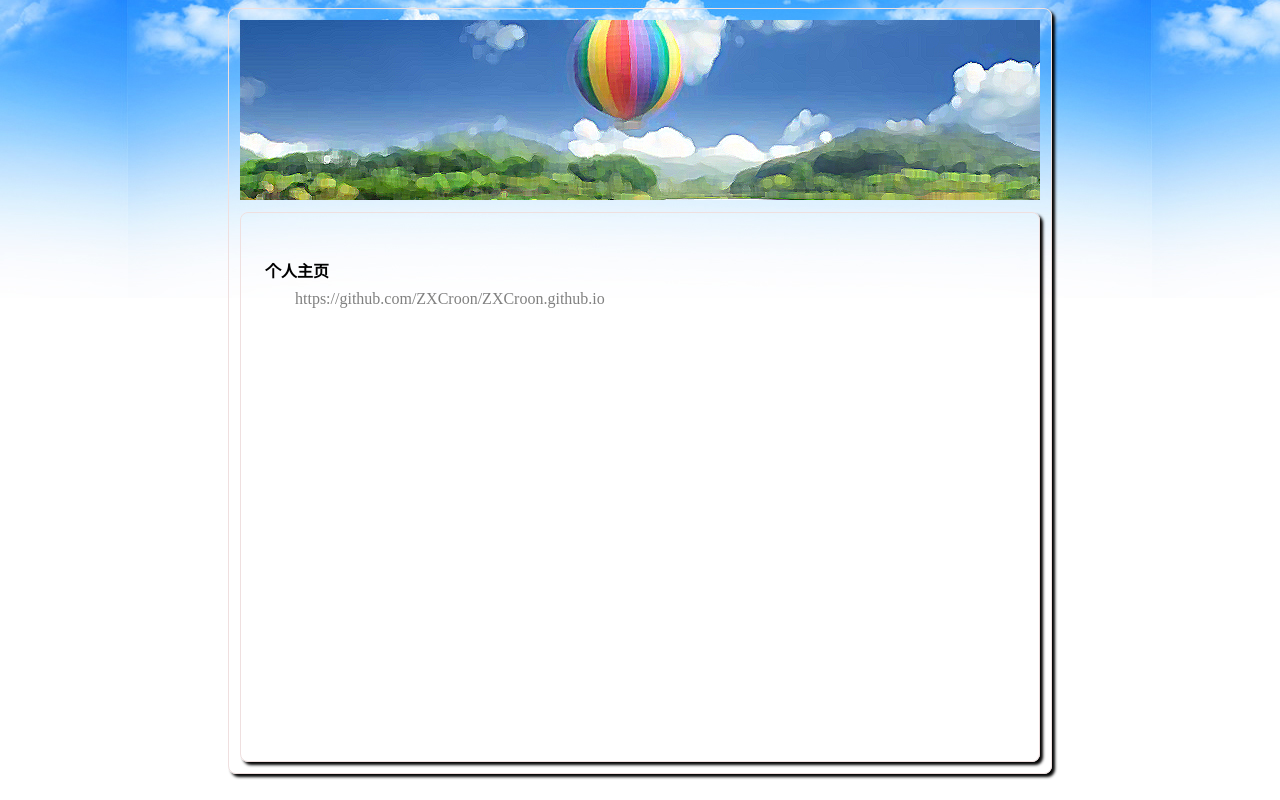
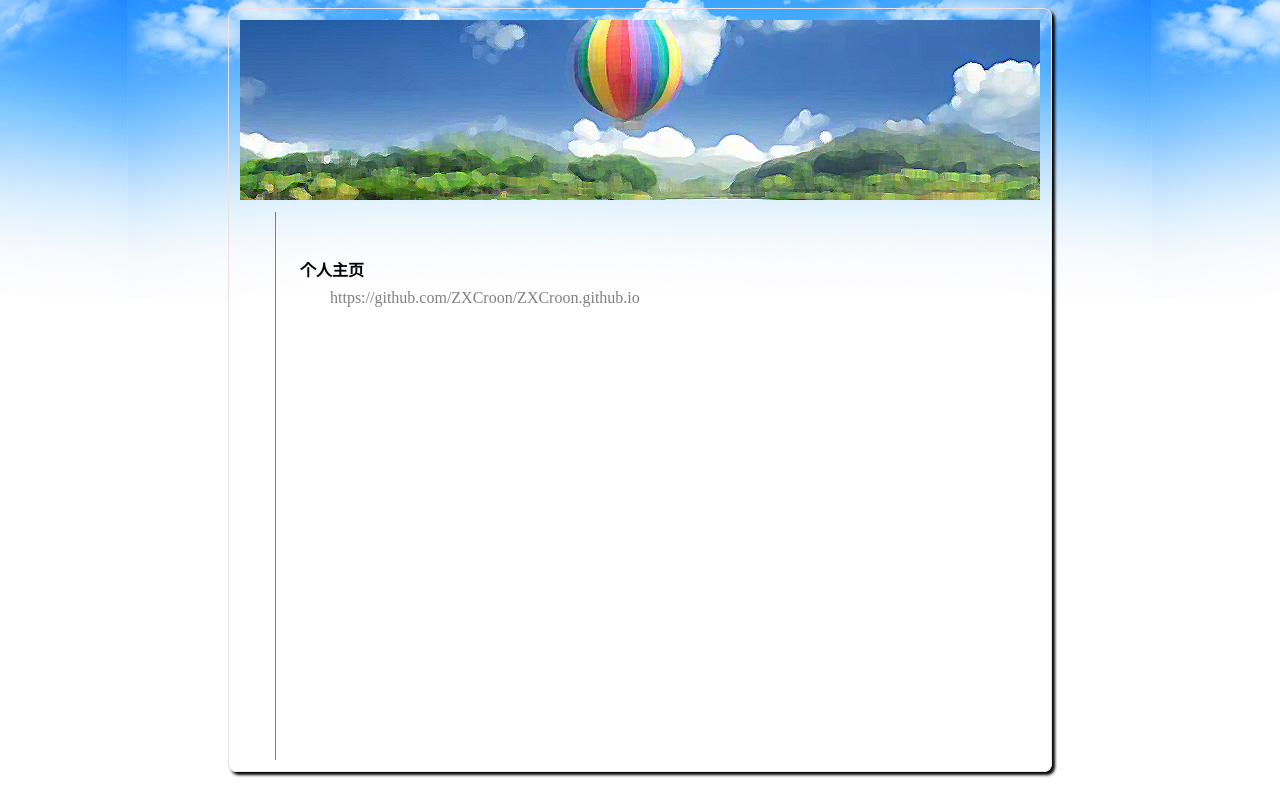
Before and after one commit to ZXCroon/ZXCroon.github.io, a plain HTML site: page work.html in a window 1280 px wide. Drawn offline with Linux system fonts and the light colour scheme.

Commit message:
modify work.html

```diff
--- a/work.css
+++ b/work.css
@@ -15,6 +15,8 @@ body {
 }
 
 .header+.box {
+  margin-left: 35px;
+  border-left: solid 1px gray;
   min-height: 500px;
 }
 
--- a/work.html
+++ b/work.html
@@ -9,7 +9,7 @@
 <body>
   <div class="container beautified-border">
     <div class="header"></div>
-    <div class="beautified-border box">
+    <div class="box">
       <h4>个人主页</h4>
       <a href="https://github.com/ZXCroon/ZXCroon.github.io" target="_blank">https://github.com/ZXCroon/ZXCroon.github.io</a>
     </div>
```
